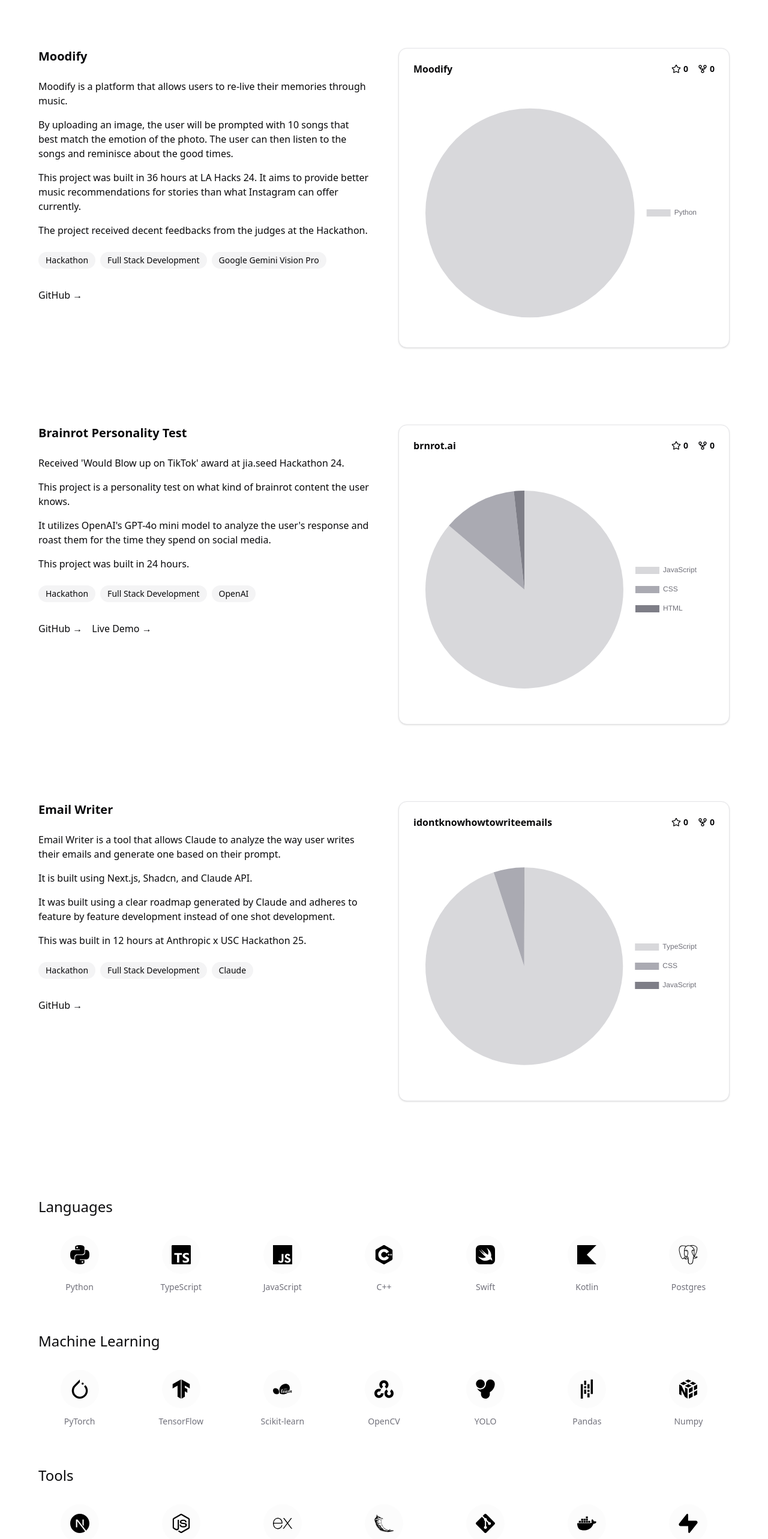
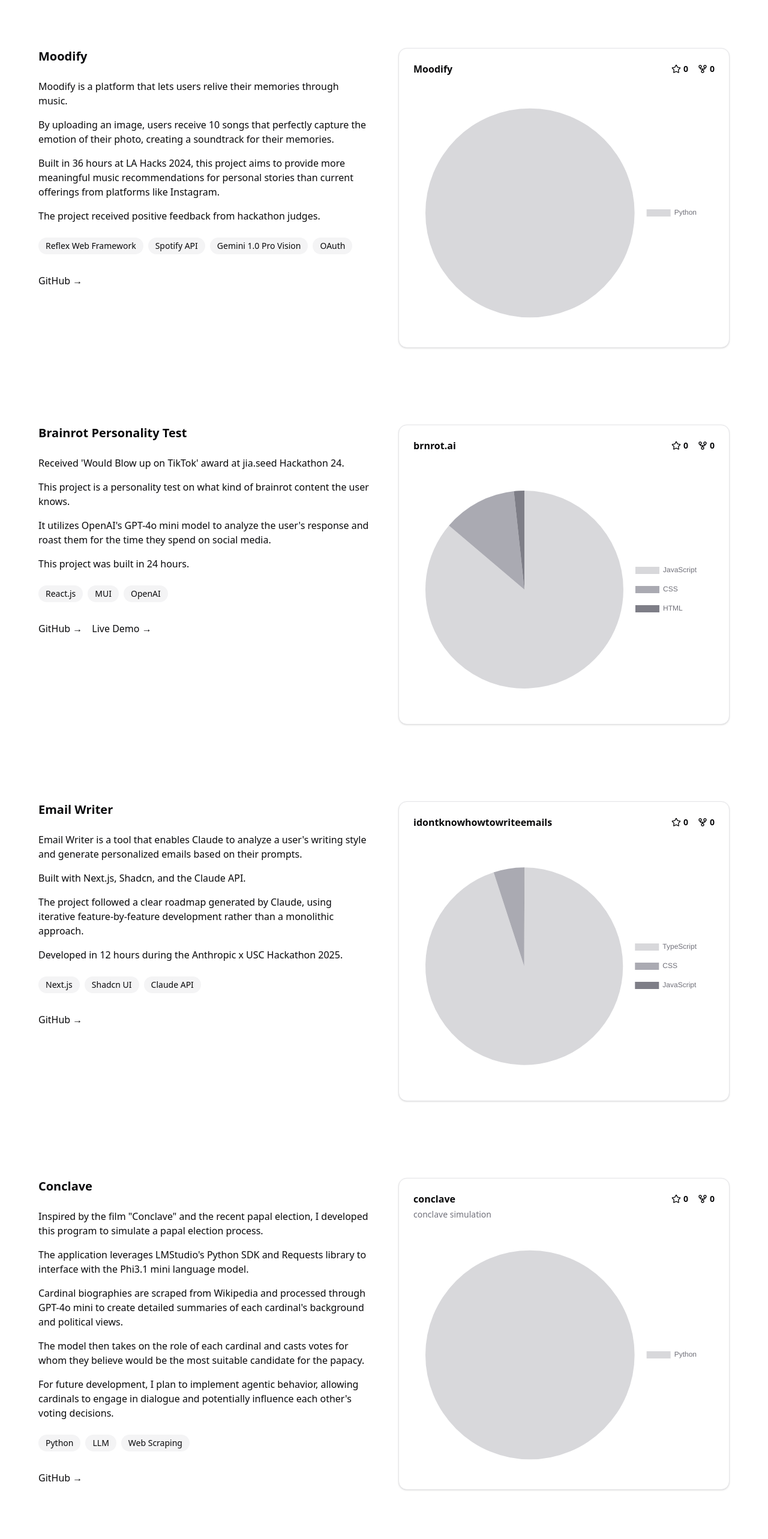
Before and after one commit to THL-Leo/thl-v1, a Next.js app: page / in a window 1280 px wide. Shown: the part 800-3366 px from the top of the page at 60% size. Built offline with nearby package versions, Linux system fonts and the light colour scheme.

Commit message:
added recent project conclave

```diff
--- a/src/components/sections/ProjectsSection.tsx
+++ b/src/components/sections/ProjectsSection.tsx
@@ -6,12 +6,13 @@
 const projects = [
   {
     title: "Moodify",
-    description: [`Moodify is a platform that allows users to re-live their memories through music.`, `By uploading an image,
-        the user will be prompted with 10 songs that best match the emotion of the photo.
-        The user can then listen to the songs and reminisce about the good times.`,
-        `This project was built in 36 hours at LA Hacks 24. It aims to provide better music recommendations for stories than what Instagram can offer currently.`,
-        `The project received decent feedbacks from the judges at the Hackathon.`],
-    tags: ["Hackathon", "Full Stack Development", "Google Gemini Vision Pro"],
+    description: [
+        `Moodify is a platform that lets users relive their memories through music.`,
+        `By uploading an image, users receive 10 songs that perfectly capture the emotion of their photo, creating a soundtrack for their memories.`,
+        `Built in 36 hours at LA Hacks 2024, this project aims to provide more meaningful music recommendations for personal stories than current offerings from platforms like Instagram.`,
+        `The project received positive feedback from hackathon judges.`
+    ],
+    tags: ["Reflex Web Framework", "Spotify API", "Gemini 1.0 Pro Vision", "OAuth"],
     links: [
       { label: "GitHub", url: "https://github.com/THL-Leo/Moodify" },
     ],
@@ -28,7 +29,7 @@
         `It utilizes OpenAI's GPT-4o mini model to analyze the user's response and roast them for the time they spend on social media.`,
         `This project was built in 24 hours.`,
     ],
-    tags: ["Hackathon", "Full Stack Development", "OpenAI"],
+    tags: ["React.js", "MUI", "OpenAI"],
     links: [
       { label: "GitHub", url: "https://github.com/THL-Leo/brnrot.ai" },
       { label: "Live Demo", url: "https://brnrot-ai.vercel.app/" },
@@ -41,18 +42,36 @@
   {
     title: "Email Writer",
     description: [
-        `Email Writer is a tool that allows Claude to analyze the way user writes their emails and generate one based on their prompt.`,
-        `It is built using Next.js, Shadcn, and Claude API.`,
-        `It was built using a clear roadmap generated by Claude and adheres to feature by feature development instead of one shot development.`,
-        `This was built in 12 hours at Anthropic x USC Hackathon 25.`
+      `Email Writer is a tool that enables Claude to analyze a user's writing style and generate personalized emails based on their prompts.`,
+      `Built with Next.js, Shadcn, and the Claude API.`,
+      `The project followed a clear roadmap generated by Claude, using iterative feature-by-feature development rather than a monolithic approach.`,
+      `Developed in 12 hours during the Anthropic x USC Hackathon 2025.`
     ],
-    tags: ["Hackathon", "Full Stack Development", "Claude"],
+    tags: ["Next.js", "Shadcn UI", "Claude API"],
     links: [
       { label: "GitHub", url: "https://github.com/THL-Leo/idontknowhowtowriteemails" },
     ],
     github: {
       owner: "THL-Leo",
       repo: "idontknowhowtowriteemails"
+    }
+  },
+  {
+    title: "Conclave",
+    description: [
+      `Inspired by the film "Conclave" and the recent papal election, I developed this program to simulate a papal election process.`,
+      `The application leverages LMStudio's Python SDK and Requests library to interface with the Phi3.1 mini language model.`,
+      `Cardinal biographies are scraped from Wikipedia and processed through GPT-4o mini to create detailed summaries of each cardinal's background and political views.`,
+      `The model then takes on the role of each cardinal and casts votes for whom they believe would be the most suitable candidate for the papacy.`,
+      `For future development, I plan to implement agentic behavior, allowing cardinals to engage in dialogue and potentially influence each other's voting decisions.`
+  ],
+    tags: ["Python", "LLM", "Web Scraping"],
+    links: [
+      { label: "GitHub", url: "https://github.com/THL-Leo/conclave" },
+    ],
+    github: {
+      owner: "THL-Leo",
+      repo: "conclave"
     }
   }
   // Add more projects as needed
--- a/src/data/github-stats.json
+++ b/src/data/github-stats.json
@@ -25,6 +25,19 @@
     "languages": {
       "Go": 53.7,
       "Python": 46.3
+    },
+    "topics": []
+  },
+  "conclave": {
+    "name": "conclave",
+    "description": "conclave simulation",
+    "stars": 0,
+    "forks": 0,
+    "lastUpdated": "2025-05-11T23:57:00Z",
+    "url": "https://github.com/THL-Leo/conclave",
+    "homepage": null,
+    "languages": {
+      "Python": 100.0
     },
     "topics": []
   },
@@ -287,13 +300,13 @@
     "description": "",
     "stars": 0,
     "forks": 0,
-    "lastUpdated": "2025-05-11T00:44:35Z",
+    "lastUpdated": "2025-05-11T06:57:39Z",
     "url": "https://github.com/THL-Leo/thl-v1",
-    "homepage": null,
+    "homepage": "https://thl-v1.vercel.app",
     "languages": {
-      "TypeScript": 79.2,
-      "CSS": 20.4,
-      "JavaScript": 0.4
+      "TypeScript": 85.4,
+      "CSS": 14.3,
+      "JavaScript": 0.3
     },
     "topics": []
   },
```
